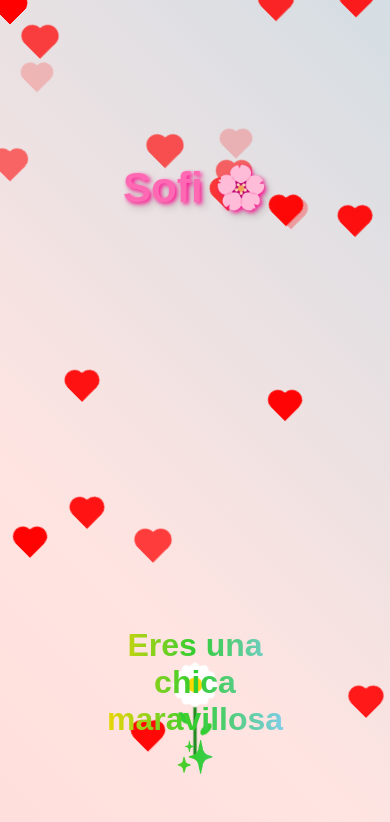
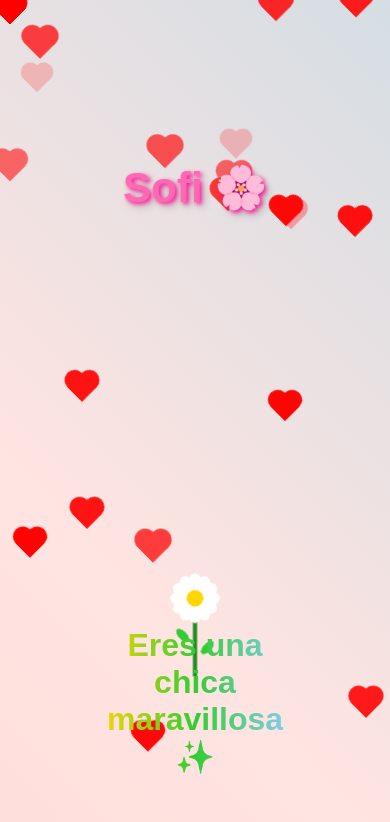
Before and after one commit to juangomcar/RegaloNavidad, a plain HTML site: page index.html in a window 390 px wide. Drawn offline with Linux system fonts and the light colour scheme.

Commit message:
Ajustes responsivos: Sofi, flor y mensajes en móviles

```diff
--- a/styles.css
+++ b/styles.css
@@ -270,9 +270,9 @@ body {
 
   /* 🌻 Flor (Canvas) */
   #flowerCanvas {
-    width: 90%; /* Aumentar tamaño (70% * 1.25 = 90%) */
+    width: 100%;
     height: auto;
-    transform: translateY(-1cm); /* Mover 1 cm más arriba */
+    transform: translateY(-3cm); /* Mover 1 cm más arriba */
   }
 
   /* 💬 Mensajes de abajo */
```
